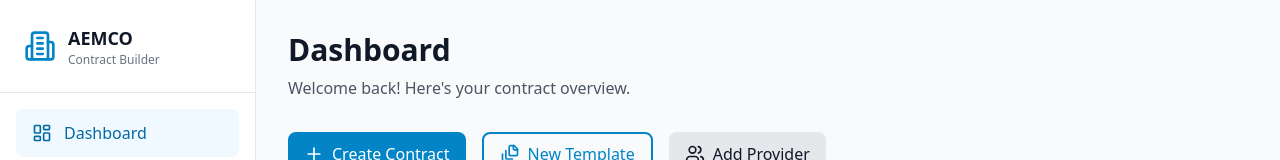
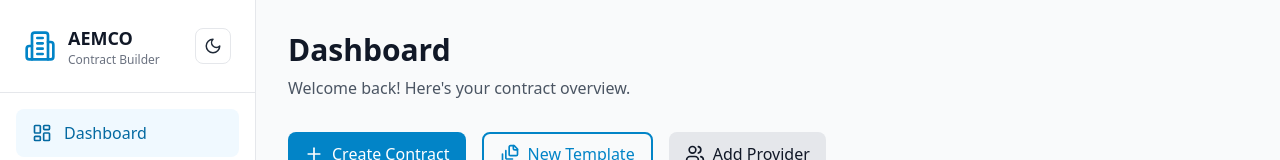
Before and after one commit to eHawking/contract, a React (Vite) app in the folder client/: page /admin/dashboard in a window 1280 px wide. Shown: the top 160 px of the page. Built offline with nearby package versions, Linux system fonts and the light colour scheme; no server answers; sample sign-in values are in the browser's storage; the HTML template or start-up script is replaced by a standard one.

Commit message:
feat(ui): add light/dark theme toggle, dark variants, no-FOUC script, icon polish

```diff
--- a/client/index.html
+++ b/client/index.html
@@ -4,8 +4,27 @@
     <meta charset="UTF-8" />
     <link rel="icon" type="image/svg+xml" href="/logo.svg" />
     <meta name="viewport" content="width=device-width, initial-scale=1.0" />
+    <meta name="color-scheme" content="light dark" />
+    <meta name="theme-color" content="#0ea5e9" media="(prefers-color-scheme: light)" />
+    <meta name="theme-color" content="#0b1220" media="(prefers-color-scheme: dark)" />
     <meta name="description" content="Contract Builder for AHMED ESSA CONSTRUCTION & TRADING (AEMCO)" />
     <title>AEMCO Contract Builder</title>
+    <script>
+      (function() {
+        try {
+          var ls = localStorage.getItem('theme-storage');
+          var theme = 'light';
+          if (ls) {
+            var parsed = JSON.parse(ls);
+            var st = (parsed && parsed.state) ? parsed.state : parsed;
+            if (st && typeof st === 'object' && st.theme) theme = st.theme;
+          } else if (window.matchMedia && window.matchMedia('(prefers-color-scheme: dark)').matches) {
+            theme = 'dark';
+          }
+          if (theme === 'dark') document.documentElement.classList.add('dark');
+        } catch (e) {}
+      })();
+    </script>
   </head>
   <body>
     <div id="root"></div>
--- a/client/src/components/Layout.jsx
+++ b/client/src/components/Layout.jsx
@@ -14,6 +14,7 @@ import {
 } from 'lucide-react';
 import useAuthStore from '../store/useAuthStore';
 import { settingsAPI } from '../lib/api';
+import ThemeToggle from './ThemeToggle';
 
 function Layout({ children }) {
   const { user, logout } = useAuthStore();
@@ -52,12 +53,12 @@ function Layout({ children }) {
   ];
 
   return (
-    <div className="min-h-screen bg-gray-50">
+    <div className="min-h-screen bg-gray-50 dark:bg-gray-950">
       {/* Mobile menu button */}
       <div className="lg:hidden fixed top-4 left-4 z-50">
         <button
           onClick={() => setSidebarOpen(!sidebarOpen)}
-          className="p-2 rounded-lg bg-white shadow-lg border border-gray-200"
+          className="p-2 rounded-lg bg-white dark:bg-gray-900 shadow-lg border border-gray-200 dark:border-gray-800"
         >
           {sidebarOpen ? <X size={24} /> : <Menu size={24} />}
         </button>
@@ -65,23 +66,26 @@ function Layout({ children }) {
 
       {/* Sidebar */}
       <aside className={`
-        fixed top-0 left-0 z-40 h-screen w-64 bg-white border-r border-gray-200
+        fixed top-0 left-0 z-40 h-screen w-64 bg-white dark:bg-gray-950 border-r border-gray-200 dark:border-gray-800
         transition-transform duration-300 ease-in-out
         ${sidebarOpen ? 'translate-x-0' : '-translate-x-full lg:translate-x-0'}
       `}>
         <div className="flex flex-col h-full">
           {/* Logo */}
-          <div className="p-6 border-b border-gray-200">
+          <div className="p-6 border-b border-gray-200 dark:border-gray-800">
+            <div className="flex items-center justify-between gap-3">
               <div className="flex items-center gap-3">
                 {publicSettings?.logo_url ? (
                   <img src={publicSettings.logo_url} alt="Logo" className="w-8 h-8 object-contain" />
                 ) : (
-                <Building2 className="text-primary-600" size={32} />
+                  <Building2 className="text-primary-600 dark:text-primary-400" size={32} />
                 )}
                 <div>
-                <h1 className="text-lg font-bold text-gray-900">{publicSettings?.company_name || 'AEMCO'}</h1>
-                <p className="text-xs text-gray-500">Contract Builder</p>
+                  <h1 className="text-lg font-bold text-gray-900 dark:text-gray-100">{publicSettings?.company_name || 'AEMCO'}</h1>
+                  <p className="text-xs text-gray-500 dark:text-gray-400">Contract Builder</p>
                 </div>
+              </div>
+              <ThemeToggle />
             </div>
           </div>
 
@@ -99,8 +103,8 @@ function Layout({ children }) {
                   className={`
                     flex items-center gap-3 px-4 py-3 rounded-lg transition-colors
                     ${isActive
-                      ? 'bg-primary-50 text-primary-700 font-medium'
-                      : 'text-gray-700 hover:bg-gray-100'
+                      ? 'bg-primary-50 text-primary-700 dark:bg-primary-900/30 dark:text-primary-300 font-medium'
+                      : 'text-gray-700 hover:bg-gray-100 dark:text-gray-200 dark:hover:bg-gray-800'
                     }
                   `}
                 >
@@ -112,10 +116,10 @@ function Layout({ children }) {
           </nav>
 
           {/* User info */}
-          <div className="p-4 border-t border-gray-200">
+          <div className="p-4 border-t border-gray-200 dark:border-gray-800">
             <div className="mb-3 px-2">
-              <p className="text-sm font-medium text-gray-900">{user?.name}</p>
-              <p className="text-xs text-gray-500">{user?.email}</p>
+              <p className="text-sm font-medium text-gray-900 dark:text-gray-100">{user?.name}</p>
+              <p className="text-xs text-gray-500 dark:text-gray-400">{user?.email}</p>
               <span className={`
                 inline-block mt-2 px-2 py-0.5 text-xs font-medium rounded-full
                 ${isAdmin ? 'bg-purple-100 text-purple-700' : 'bg-blue-100 text-blue-700'}
@@ -125,7 +129,7 @@ function Layout({ children }) {
             </div>
             <button
               onClick={handleLogout}
-              className="w-full flex items-center gap-2 px-4 py-2 text-gray-700 hover:bg-gray-100 rounded-lg transition-colors"
+              className="w-full flex items-center gap-2 px-4 py-2 text-gray-700 hover:bg-gray-100 dark:text-gray-200 dark:hover:bg-gray-800 rounded-lg transition-colors"
             >
               <LogOut size={18} />
               <span>Logout</span>
--- /dev/null
+++ b/client/src/components/ThemeToggle.jsx
@@ -0,0 +1,25 @@
+import React from 'react';
+import { Moon, Sun } from 'lucide-react';
+import useThemeStore from '../store/useThemeStore';
+
+function ThemeToggle() {
+  const { theme, toggleTheme } = useThemeStore();
+
+  return (
+    <button
+      type="button"
+      onClick={toggleTheme}
+      aria-label="Toggle theme"
+      className="p-2 rounded-lg border border-gray-200 hover:bg-gray-100 dark:border-gray-800 dark:hover:bg-gray-800 transition-colors"
+      title={theme === 'dark' ? 'Switch to light theme' : 'Switch to dark theme'}
+    >
+      {theme === 'dark' ? (
+        <Sun size={18} className="text-gray-100" />
+      ) : (
+        <Moon size={18} className="text-gray-800" />
+      )}
+    </button>
+  );
+}
+
+export default ThemeToggle;
--- a/client/src/index.css
+++ b/client/src/index.css
@@ -9,6 +9,10 @@
 
   body {
     @apply bg-gray-50 text-gray-900;
+  }
+
+  .dark body {
+    @apply bg-gray-950 text-gray-100;
   }
 }
 
@@ -22,7 +26,7 @@
   }
 
   .btn-secondary {
-    @apply bg-gray-200 text-gray-900 hover:bg-gray-300 active:bg-gray-400;
+    @apply bg-gray-200 text-gray-900 hover:bg-gray-300 active:bg-gray-400 dark:bg-gray-800 dark:text-gray-100 dark:hover:bg-gray-700;
   }
 
   .btn-danger {
@@ -30,23 +34,23 @@
   }
 
   .btn-outline {
-    @apply border-2 border-primary-600 text-primary-600 hover:bg-primary-50 active:bg-primary-100;
+    @apply border-2 border-primary-600 text-primary-600 hover:bg-primary-50 active:bg-primary-100 dark:border-primary-400 dark:text-primary-300 dark:hover:bg-gray-900;
   }
 
   .input {
-    @apply w-full px-4 py-2 border border-gray-300 rounded-lg focus:outline-none focus:ring-2 focus:ring-primary-500 focus:border-transparent;
+    @apply w-full px-4 py-2 border border-gray-300 rounded-lg focus:outline-none focus:ring-2 focus:ring-primary-500 focus:border-transparent dark:bg-gray-900 dark:border-gray-700 dark:text-gray-100;
   }
 
   .textarea {
-    @apply w-full px-4 py-2 border border-gray-300 rounded-lg focus:outline-none focus:ring-2 focus:ring-primary-500 focus:border-transparent resize-y;
+    @apply w-full px-4 py-2 border border-gray-300 rounded-lg focus:outline-none focus:ring-2 focus:ring-primary-500 focus:border-transparent resize-y dark:bg-gray-900 dark:border-gray-700 dark:text-gray-100;
   }
 
   .select {
-    @apply w-full px-4 py-2 border border-gray-300 rounded-lg focus:outline-none focus:ring-2 focus:ring-primary-500 focus:border-transparent bg-white;
+    @apply w-full px-4 py-2 border border-gray-300 rounded-lg focus:outline-none focus:ring-2 focus:ring-primary-500 focus:border-transparent bg-white dark:bg-gray-900 dark:border-gray-700 dark:text-gray-100;
   }
 
   .card {
-    @apply bg-white rounded-xl shadow-sm border border-gray-200 p-6;
+    @apply bg-white rounded-xl shadow-sm border border-gray-200 p-6 dark:bg-gray-900 dark:border-gray-800;
   }
 
   .badge {
@@ -54,22 +58,22 @@
   }
 
   .badge-success {
-    @apply bg-green-100 text-green-800;
+    @apply bg-green-100 text-green-800 dark:bg-green-900/40 dark:text-green-300;
   }
 
   .badge-warning {
-    @apply bg-yellow-100 text-yellow-800;
+    @apply bg-yellow-100 text-yellow-800 dark:bg-yellow-900/40 dark:text-yellow-300;
   }
 
   .badge-danger {
-    @apply bg-red-100 text-red-800;
+    @apply bg-red-100 text-red-800 dark:bg-red-900/40 dark:text-red-300;
   }
 
   .badge-info {
-    @apply bg-blue-100 text-blue-800;
+    @apply bg-blue-100 text-blue-800 dark:bg-blue-900/40 dark:text-blue-300;
   }
 
   .badge-gray {
-    @apply bg-gray-100 text-gray-800;
+    @apply bg-gray-100 text-gray-800 dark:bg-gray-800 dark:text-gray-300;
   }
 }
--- /dev/null
+++ b/client/src/store/useThemeStore.js
@@ -0,0 +1,27 @@
+import { create } from 'zustand';
+import { persist } from 'zustand/middleware';
+
+const useThemeStore = create(
+  persist(
+    (set, get) => ({
+      theme: (typeof document !== 'undefined' && document.documentElement.classList.contains('dark')) ? 'dark' : 'light',
+      setTheme: (theme) => {
+        set({ theme });
+        if (typeof document !== 'undefined') {
+          document.documentElement.classList.toggle('dark', theme === 'dark');
+        }
+      },
+      toggleTheme: () => {
+        const currentTheme = get().theme;
+        const newTheme = currentTheme === 'light' ? 'dark' : 'light';
+        get().setTheme(newTheme);
+      }
+    }),
+    {
+      name: 'theme-storage',
+      getStorage: () => localStorage,
+    }
+  )
+);
+
+export default useThemeStore;
--- a/client/tailwind.config.js
+++ b/client/tailwind.config.js
@@ -1,5 +1,6 @@
 /** @type {import('tailwindcss').Config} */
 export default {
+  darkMode: 'class',
   content: [
     "./index.html",
     "./src/**/*.{js,ts,jsx,tsx}",
```
Also changed, not shown: 1 other file (tests, documents, lock files or other folders). Lines whose indentation alone changed are shown as unchanged.
